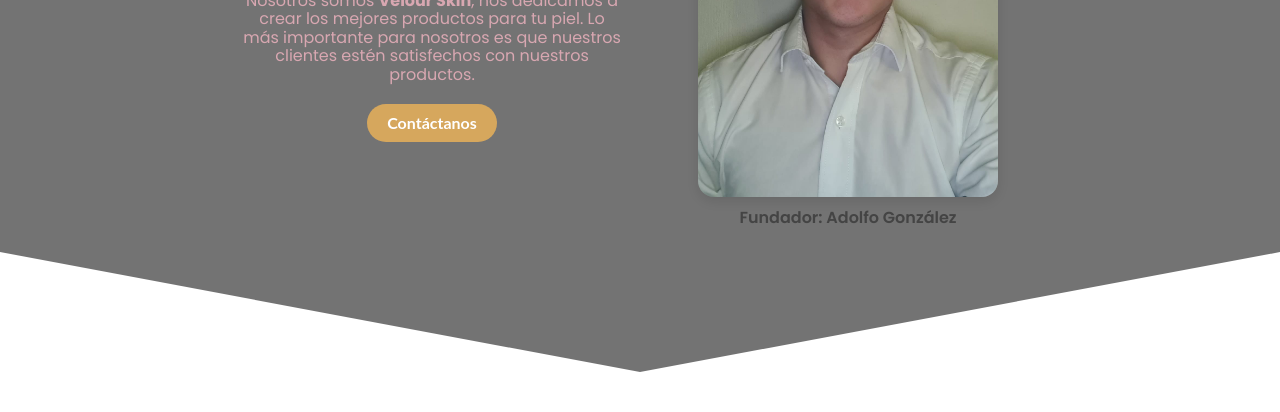
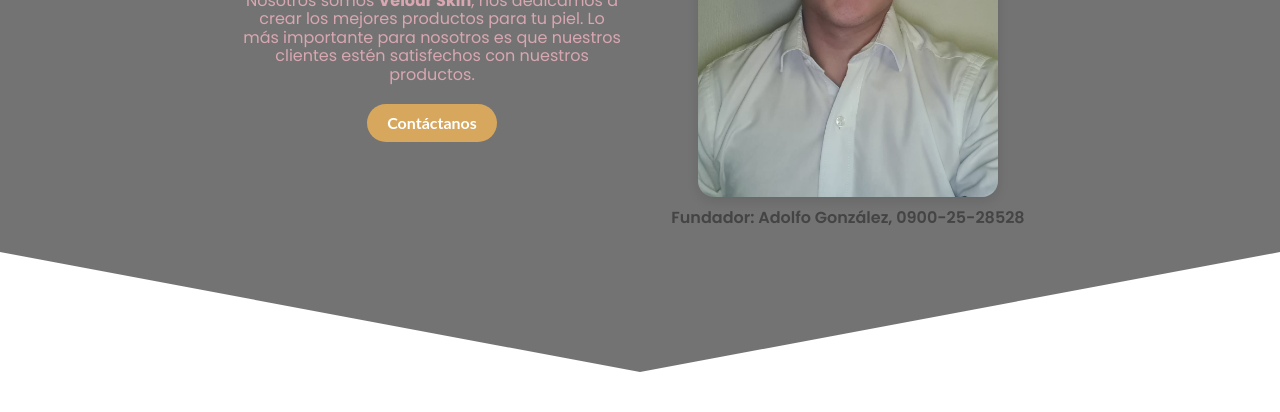
Before and after one commit to agonzalez2022198/Final-Introducci-n, a plain HTML site: page index.html in a window 1280 px wide. Shown: the part 388-800 px from the top of the page. Drawn offline with Linux system fonts and the light colour scheme; a script that the page names is missing.

Commit message:
Update index.html

```diff
--- a/index.html
+++ b/index.html
@@ -80,7 +80,7 @@
 
                 <figure class="quienes__imagen">
                     <img src="./images/Fundador.jpeg" alt="Fundadora de Velour Skin" class="quienes__img">
-                    <figcaption class="quienes__caption">Fundador: Adolfo González</figcaption>
+                    <figcaption class="quienes__caption">Fundador: Adolfo González, 0900-25-28528</figcaption>
                 </figure>
             </div>
         </section>
```
